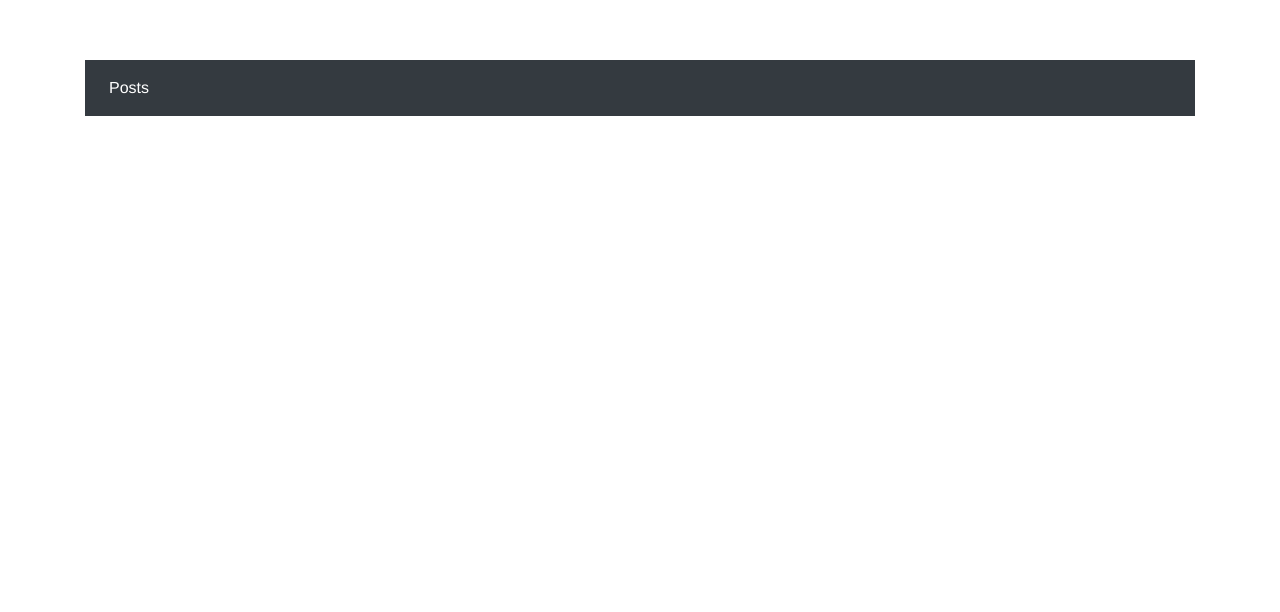
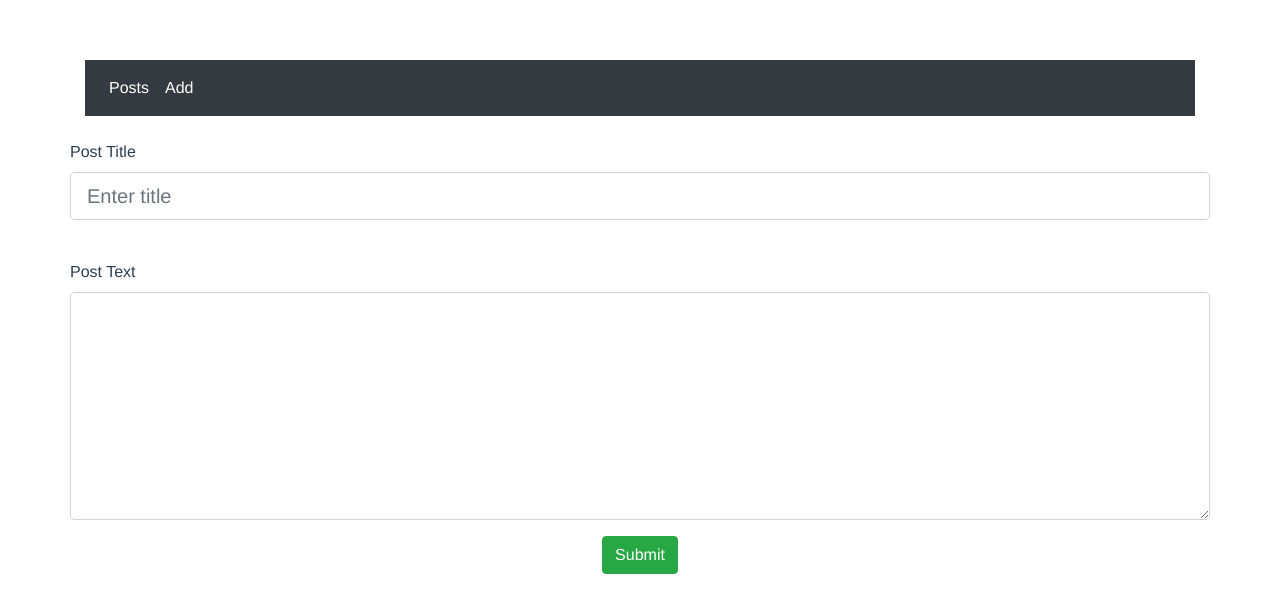
Before and after one commit to biljana94/blog-app, a Vue app: page /add in a window 1280 px wide. Shown: the top 612 px of the page. Built offline with nearby package versions, Linux system fonts and the light colour scheme.

Commit message:
Add Post Form

```diff
--- /dev/null
+++ b/src/components/AddPost.vue
@@ -0,0 +1,46 @@
+<template>
+    <div class="container">
+
+            <form @submit.prevent="addPost()">
+                <br>
+
+                <div class="form-group row">
+                    <label>Post Title</label>
+                    <input v-model="newPost.title" type="text" class="form-control form-control-lg" placeholder="Enter title">
+                </div>
+
+                <br>
+
+                <div class="form-group row">
+                    <label>Post Text</label>
+                    <textarea v-model="newPost.text" class="form-control form-control-lg" rows="7"></textarea>
+                </div>
+                <button type="submit" class="btn btn-success">Submit</button>
+            </form>
+
+    </div>
+</template>
+
+
+<script>
+
+import { posts } from '../services/PostsService.js';
+
+export default {
+    data() {
+        return {
+            newPost: {},
+        }
+    },
+
+    methods: {
+        addPost() {
+            posts.add(this.newPost)
+                .then(() => {
+                    this.$router.push({ path: '/posts' });
+                    this.newPost = {};
+                })
+        }
+    },
+}
+</script>
--- a/src/components/NavBar.vue
+++ b/src/components/NavBar.vue
@@ -6,6 +6,10 @@
 
                     <li class="nav-item active">
                         <router-link class="nav-link" :to="{name: 'posts'}">Posts</router-link>
+                    </li>
+
+                    <li class="nav-item active">
+                        <router-link class="nav-link" :to="{name: 'add-post'}">Add</router-link>
                     </li>
 
                 </ul>
--- a/src/router.js
+++ b/src/router.js
@@ -4,6 +4,7 @@ import Vue from 'vue';
 
 import AppPosts from './components/AppPosts.vue';
 import SinglePost from './components/SinglePost.vue';
+import AddPost from './components/AddPost.vue';
 
 
 Vue.use(VueRouter);
@@ -13,6 +14,7 @@ const routes = [
     { path: '/', redirect: '/posts' },
     { path: '/posts', component: AppPosts, name: 'posts' },
     { path: '/posts/:id', component: SinglePost, name: 'single-post' },
+    { path: '/add', component: AddPost, name: 'add-post' },
 ];
 
 export const router = new VueRouter({
--- a/src/services/PostsService.js
+++ b/src/services/PostsService.js
@@ -15,6 +15,10 @@ class Posts {
     get(id) {
         return axios.get(`posts/${id}`);
     }
+
+    add(post) {
+        return axios.post('posts', post);
+    }
 }
 
 export const posts = new Posts(); //importujemo je ovako: import {posts} from...
```
